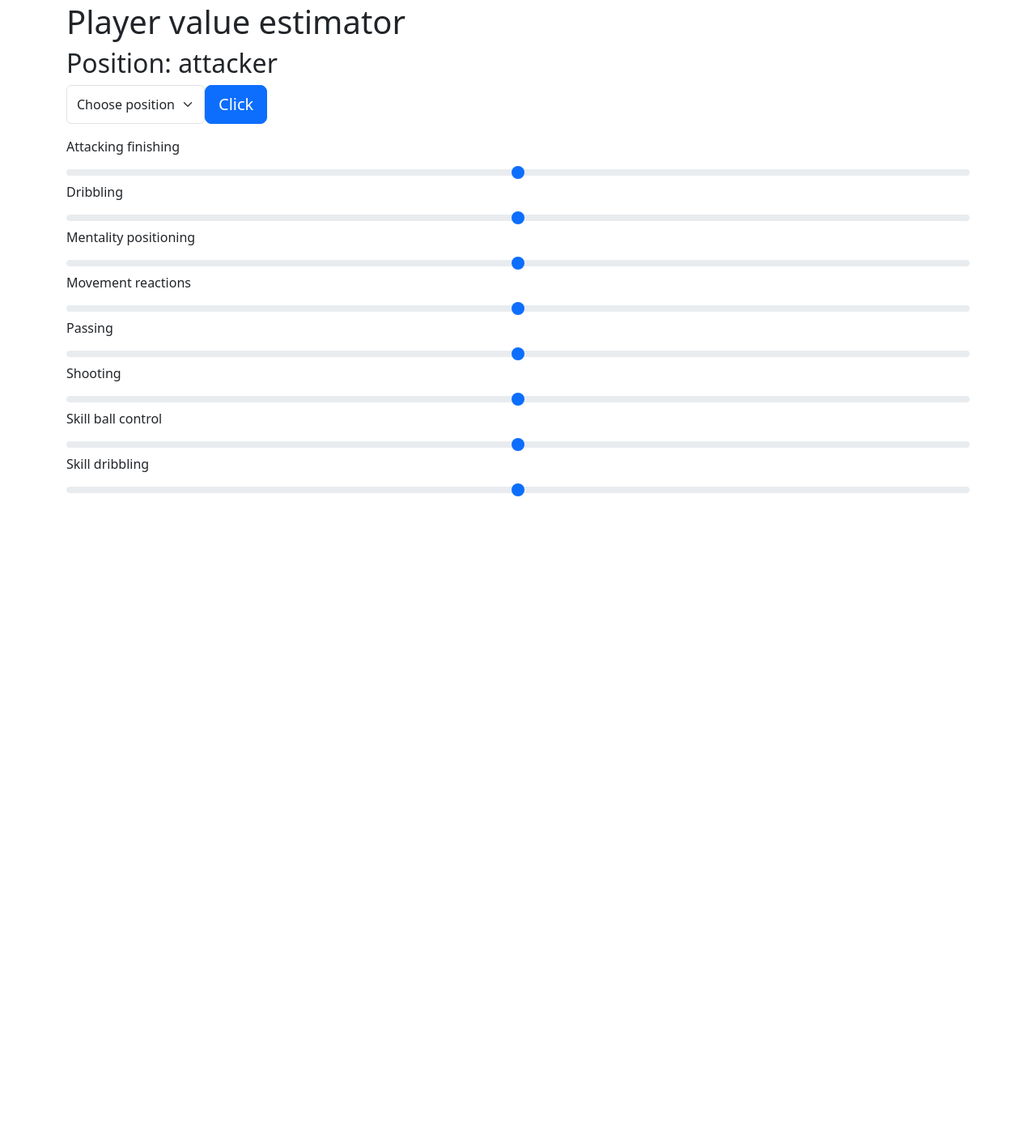
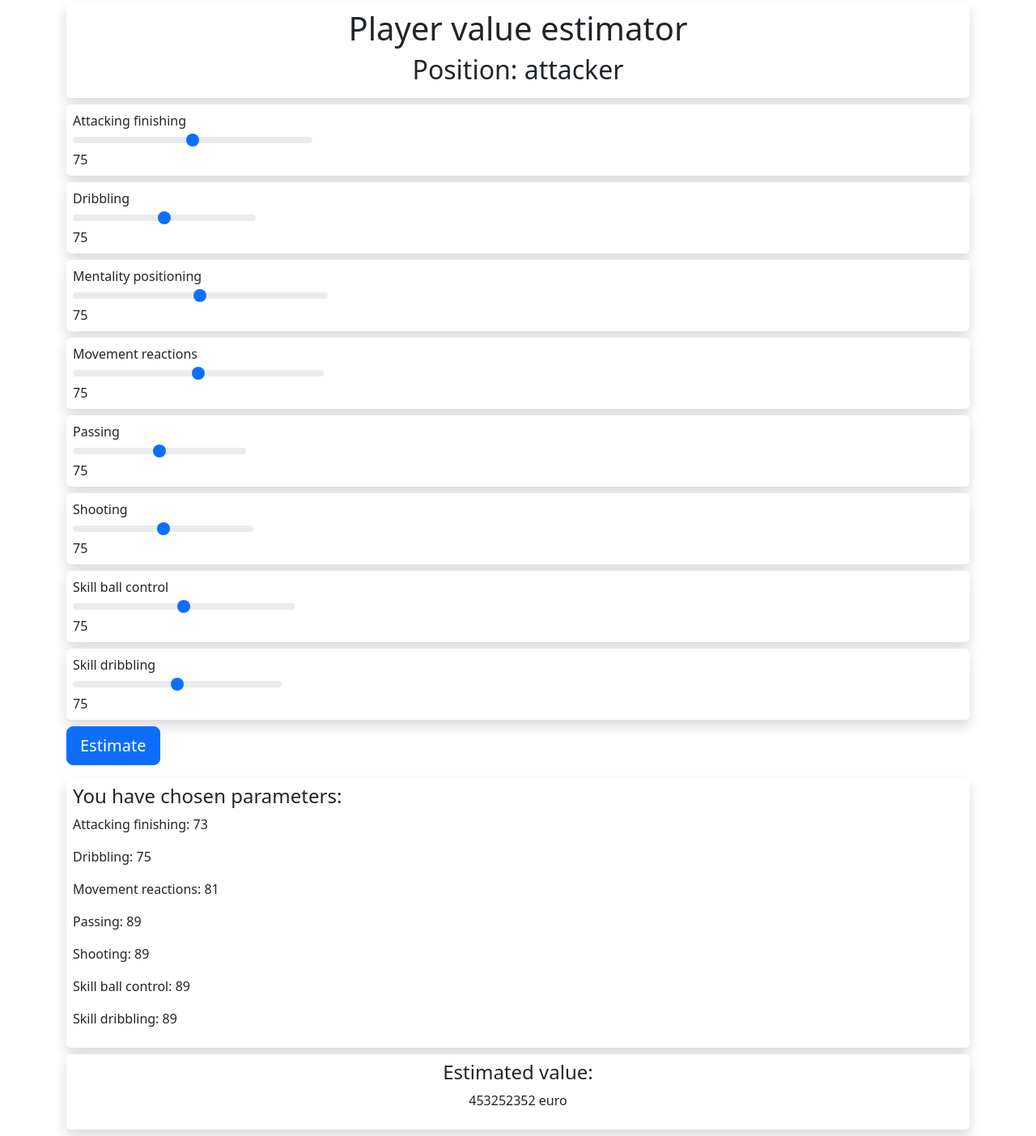
Before and after one commit to Arthemyst/Football_analysis, a Django app: template src/players/templates/players/attacker_value_estimation.html in a window 1280 px wide. Shown: the part 117-1520 px from the top of the page at 81% size. Before the commit the page ends 730 px from the top, so only its background shows below. Run offline with Django 3.2, Linux system fonts and the light colour scheme; the template is opened without the code that fills it, so the values that code supplies are empty; parts of the project's set-up code (start-up, migrations or seed data) failed here and were passed over; some libraries are stand-ins or nearby versions.

Commit message:
Feat: Modification of attacker_value_estimation html template.

```diff
--- a/src/players/templates/players/attacker_value_estimation.html
+++ b/src/players/templates/players/attacker_value_estimation.html
@@ -1,40 +1,122 @@
 {% extends 'players/base.html' %}
 {% block content %}
-<h1>Player value estimator</h1>
-<h2>Position: attacker</h2>
-<div class="input-group">
+<center>
+    <div class="shadow p-2 mb-2 bg-body rounded">
+        <h1>Player value estimator</h1>
+        <h2>Position: attacker</h2>
+    </div>
+</center>
+<form method="post">
+    <div class="column">
 
-    <form class="d-flex" action="">
-        <select required class="form-select" name="chosen_statistic" aria-label="Default select example">
-            <option selected="true" disabled="disabled" value="" hidden>Choose position</option>
+        <div class="item shadow p-2 mb-2 bg-body rounded">
+            <label>Attacking finishing
+                <input type="range" class="form-range" value="75" min="50" max="100"
+                    oninput="showAmount_attacking_finishing(this.value)" />
+                <span id="attacking_finishing">75</span>
+            </label>
+        </div>
+        <div class="item shadow p-2 mb-2 bg-body rounded">
+            <label>Dribbling
+                <input type="range" class="form-range" value="75" min="50" max="100"
+                    oninput="showAmount_dribbling(this.value)" />
+                <span id="dribbling">75</span>
+            </label>
+        </div>
+        <div class="item shadow p-2 mb-2 bg-body rounded">
 
-            <option>Attacker</option>
-            <option>Midfielder</option>
-            <option>Defender</option>
+            <label>Mentality positioning
+                <input type="range" class="form-range" value="75" min="50" max="100"
+                    oninput="showAmount_mentality_positioning(this.value)" />
+                <span id="mentality_positioning">75</span>
+            </label>
+        </div>
+        <div class="item shadow p-2 mb-2 bg-body rounded">
 
-        </select>
-        <span class="input-group-btn">
+            <label>Movement reactions
+                <input type="range" class="form-range" value="75" min="50" max="100"
+                    oninput="showAmount_movement_reactions(this.value)" />
+                <span id="movement_reactions">75</span>
+            </label>
+        </div>
+        <div class="item shadow p-2 mb-2 bg-body rounded">
 
-            <button class="btn btn-lg btn-primary my-2 my-sm-0" type="submit">Click</button>
-        </span>
-    </form>
+            <label>Passing
+                <input type="range" class="form-range" value="75" min="50" max="100"
+                    oninput="showAmount_passing(this.value)" />
+                <span id="passing">75</span>
+            </label>
+        </div>
+        <div class="item shadow p-2 mb-2 bg-body rounded">
+
+            <label>Shooting
+                <input type="range" class="form-range" value="75" min="50" max="100"
+                    oninput="showAmount_shooting(this.value)" />
+                <span id="shooting">75</span>
+            </label>
+        </div>
+        <div class="item shadow p-2 mb-2 bg-body rounded">
+
+            <label>Skill ball control
+                <input type="range" class="form-range" value="75" min="50" max="100"
+                    oninput="showAmount_skill_ball_control(this.value)" />
+                <span id="skill_ball_control">75</span>
+            </label>
+        </div>
+        <div class="item shadow p-2 mb-2 bg-body rounded">
+
+            <label>Skill dribbling
+                <input type="range" class="form-range" value="75" min="50" max="100"
+                    oninput="showAmount_skill_dribbling(this.value)" />
+                <span id="skill_dribbling">75</span>
+            </label>
+        </div>
+        <script>
+            function showAmount_attacking_finishing(newAmount_attacking_finishing) {
+                document.getElementById('attacking_finishing').innerHTML = newAmount_attacking_finishing;
+            }
+            function showAmount_dribbling(newAmount_dribbling) {
+                document.getElementById('dribbling').innerHTML = newAmount_dribbling;
+            }
+            function showAmount_mentality_positioning(newAmount_mentality_positioning) {
+                document.getElementById('mentality_positioning').innerHTML = newAmount_mentality_positioning;
+            }
+            function showAmount_movement_reactions(newAmount_movement_reactions) {
+                document.getElementById('movement_reactions').innerHTML = newAmount_movement_reactions;
+            }
+            function showAmount_passing(newAmount_passing) {
+                document.getElementById('passing').innerHTML = newAmount_passing;
+            }
+            function showAmount_shooting(newAmount_shooting) {
+                document.getElementById('passing').innerHTML = newAmount_shooting;
+            }
+            function showAmount_skill_ball_control(newAmount_skill_ball_control) {
+                document.getElementById('paskill_ball_controlssing').innerHTML = newAmount_skill_ball_control;
+            }
+            function showAmount_skill_dribbling(newAmount_skill_dribbling) {
+                document.getElementById('skill_dribbling').innerHTML = newAmount_skill_dribbling;
+            }
+        </script>
+        <input type="submit" value="Estimate" class="btn btn-lg btn-primary my-2 my-sm-0">
+    </div>
+</form>
+
+<div class="item shadow p-2 mb-2 bg-body rounded">
+    <h4>You have chosen parameters:</h4>
+    <p>Attacking finishing: 73</p>
+    <p>Dribbling: 75</p>
+    <p>Movement reactions: 81</p>
+    <p>Passing: 89</p>
+    <p>Shooting: 89</p>
+    <p>Skill ball control: 89</p>
+    <p>Skill dribbling: 89</p>
 
 </div>
-<label for="customRange1" class="form-label">Attacking finishing</label>
-<input type="range" class="form-range" id="customRange1">
-<label for="customRange1" class="form-label">Dribbling</label>
-<input type="range" class="form-range" id="customRange2">
-<label for="customRange1" class="form-label">Mentality positioning</label>
-<input type="range" class="form-range" id="customRange3">
-<label for="customRange1" class="form-label">Movement reactions</label>
-<input type="range" class="form-range" id="customRange4">
-<label for="customRange1" class="form-label">Passing</label>
-<input type="range" class="form-range" id="customRange5">
-<label for="customRange1" class="form-label">Shooting</label>
-<input type="range" class="form-range" id="customRange6">
-<label for="customRange1" class="form-label">Skill ball control</label>
-<input type="range" class="form-range" id="customRange7">
-<label for="customRange1" class="form-label">Skill dribbling</label>
-<input type="range" class="form-range" id="customRange8">
+<center>
+    <div class="item shadow p-2 mb-2 bg-body rounded">
+        <h4>Estimated value:</h4>
+        <p>453252352 euro</p>
+    </div>
+</center>
 
 {% endblock %}
```
